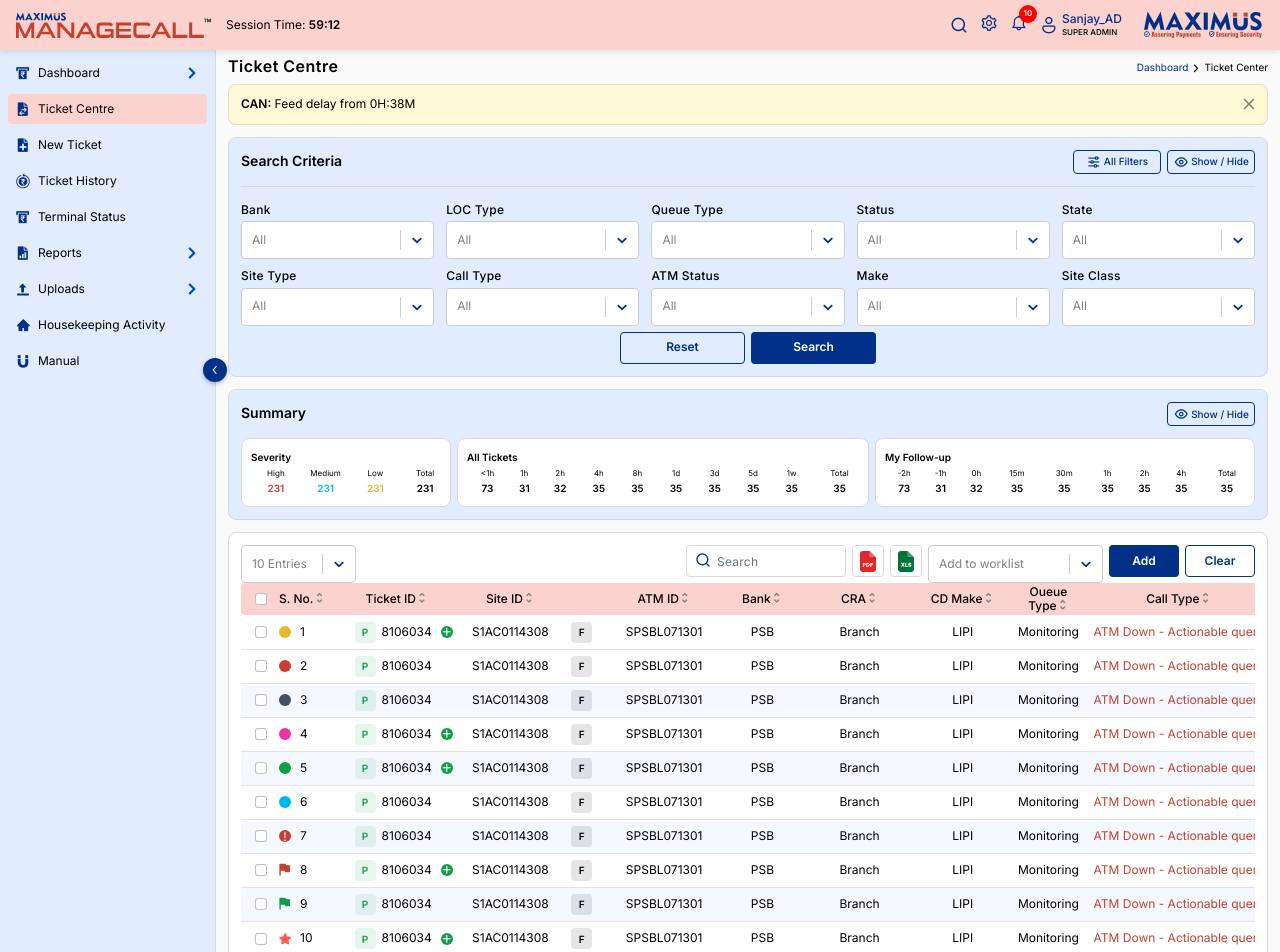
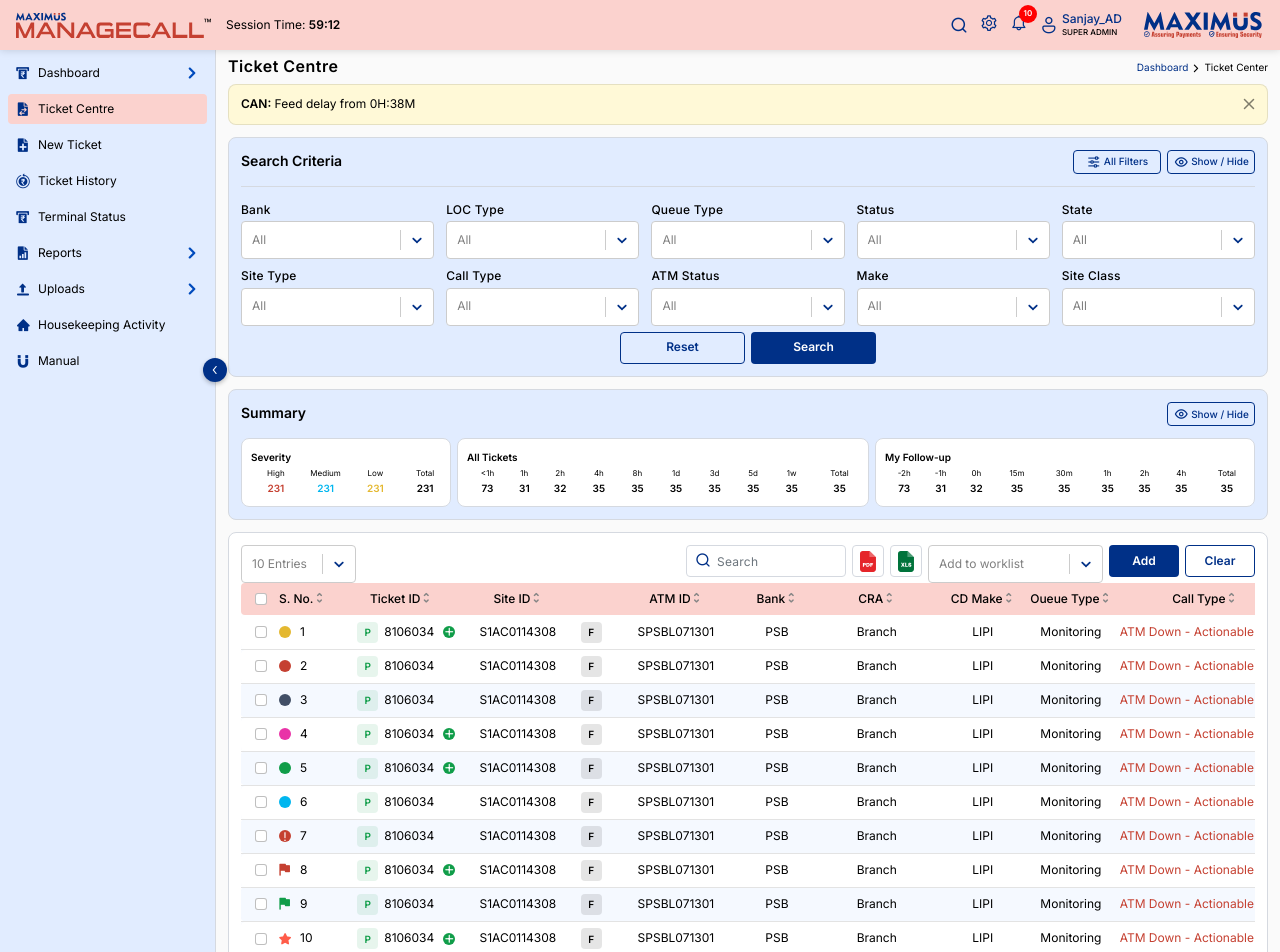
Before and after one commit to oodlesstudio/manage-call, a React (Create React App) app: page / in a window 1280 px wide. Shown: the top 952 px of the page. Built offline with nearby package versions, Linux system fonts and the light colour scheme.

Commit message:
width fix

```diff
--- a/src/components/ticketCentre/ticketCentre.css
+++ b/src/components/ticketCentre/ticketCentre.css
@@ -278,7 +278,7 @@
 }
 
 .ticketCentreTableResponsive .table {
-  width: 1800px;
+  width: 1850px;
 }
 
 .ticketCentreTableHeadBottom .ticketCenterTableHeadTop .addToWorkList {
```
